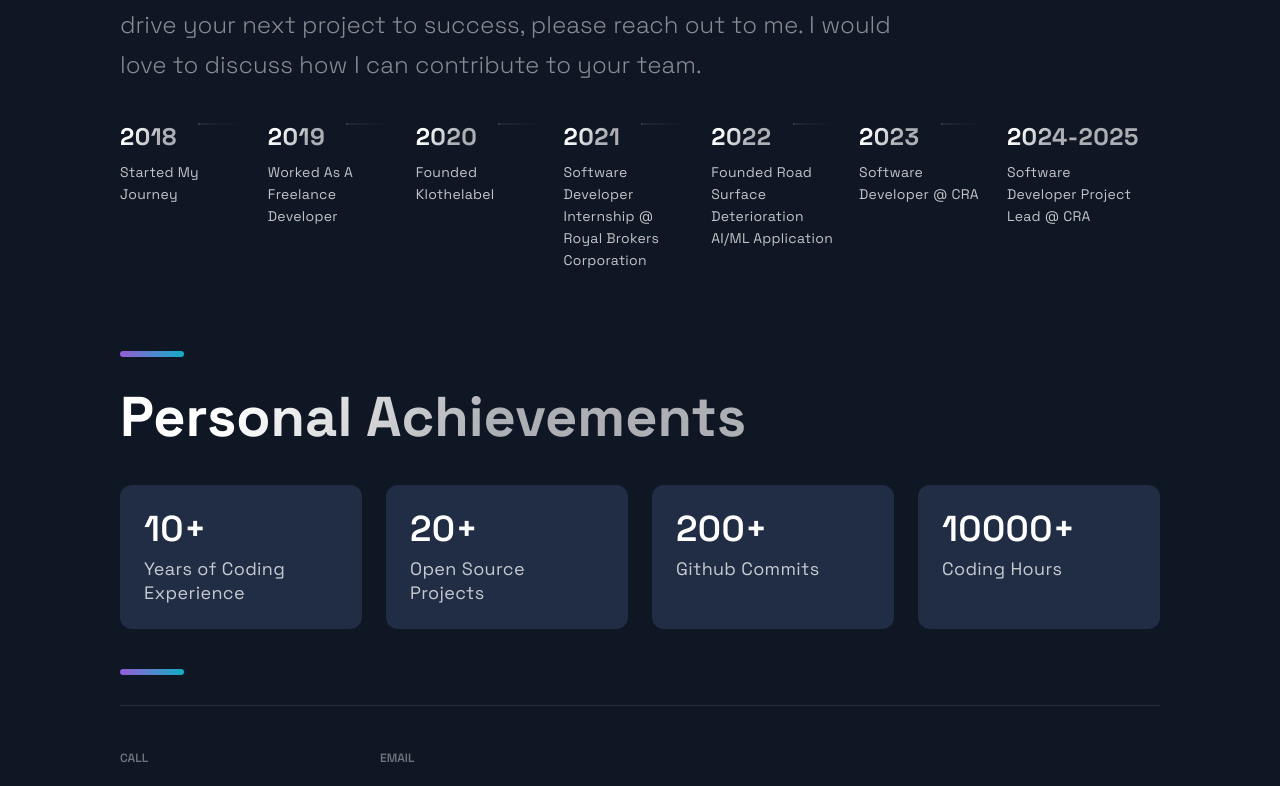
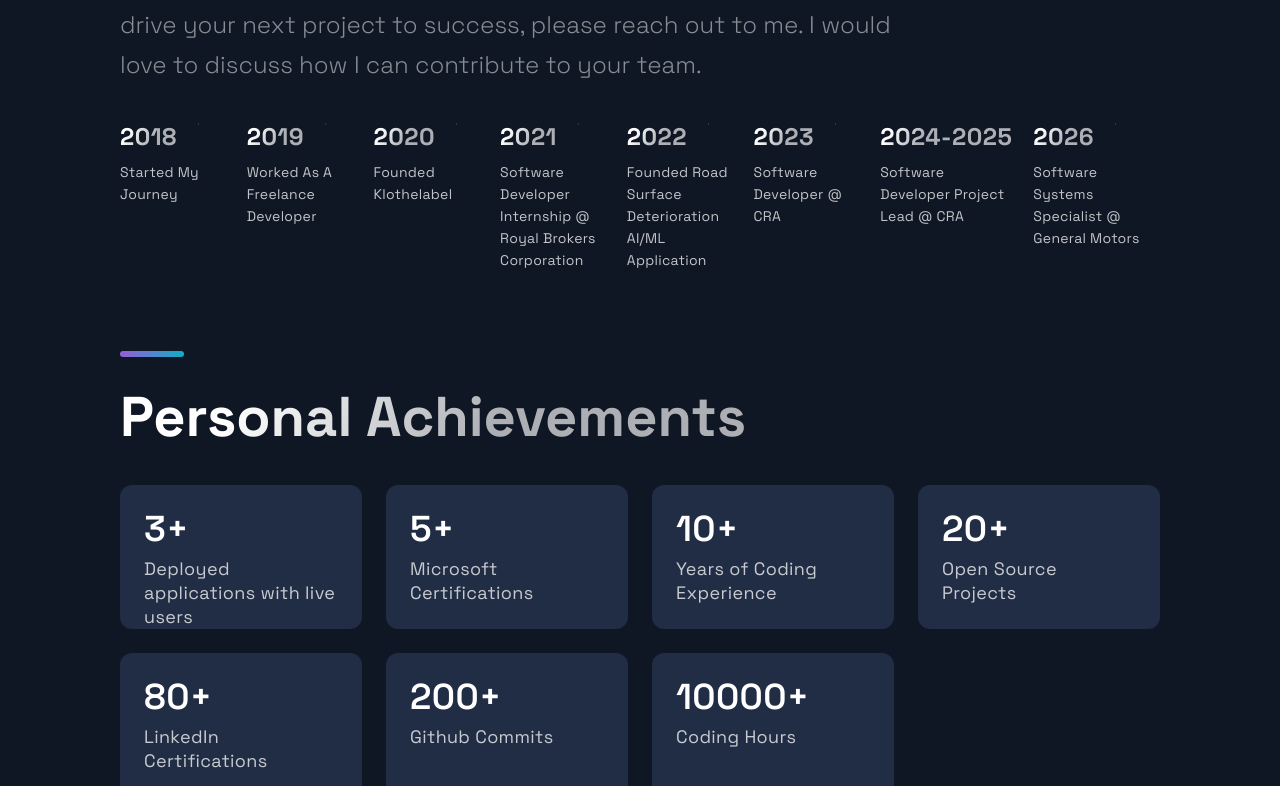
Before and after one commit to Janajan-Jeyabalan/Portfolio-Website, a Next.js app: page / in a window 1280 px wide. Shown: the part 5684-6470 px from the top of the page. Built offline with nearby package versions, Linux system fonts and the light colour scheme.

Commit message:
Updated Accomplishments

```diff
--- a/src/components/Accomplishments/Accomplishments.js
+++ b/src/components/Accomplishments/Accomplishments.js
@@ -4,8 +4,11 @@ import { Section, SectionDivider, SectionTitle } from '../../styles/GlobalCompon
 import { Box, Boxes, BoxNum, BoxText } from './AccomplishmentsStyles';
 
 const data = [
+  { number: 3, text: 'Deployed applications with live users'},
+  { number: 5, text: 'Microsoft Certifications'},
   { number: 10, text: 'Years of Coding Experience'},
   { number: 20, text: 'Open Source Projects', },
+  { number: 80, text: 'LinkedIn Certifications', },
   { number: 200, text: 'Github Commits', },
   { number: 10000, text: 'Coding Hours', }
 ];
--- a/src/constants/constants.js
+++ b/src/constants/constants.js
@@ -63,4 +63,5 @@ export const projects = [
     { year: 2022, text: 'Founded Road Surface Deterioration AI/ML Application', },
     { year: 2023, text: 'Software Developer @ CRA', },
     { year: '2024-2025', text: "Software Developer Project Lead @ CRA", },
+    { year: 2026, text: "Software Systems Specialist @ General Motors", },
   ];
```
